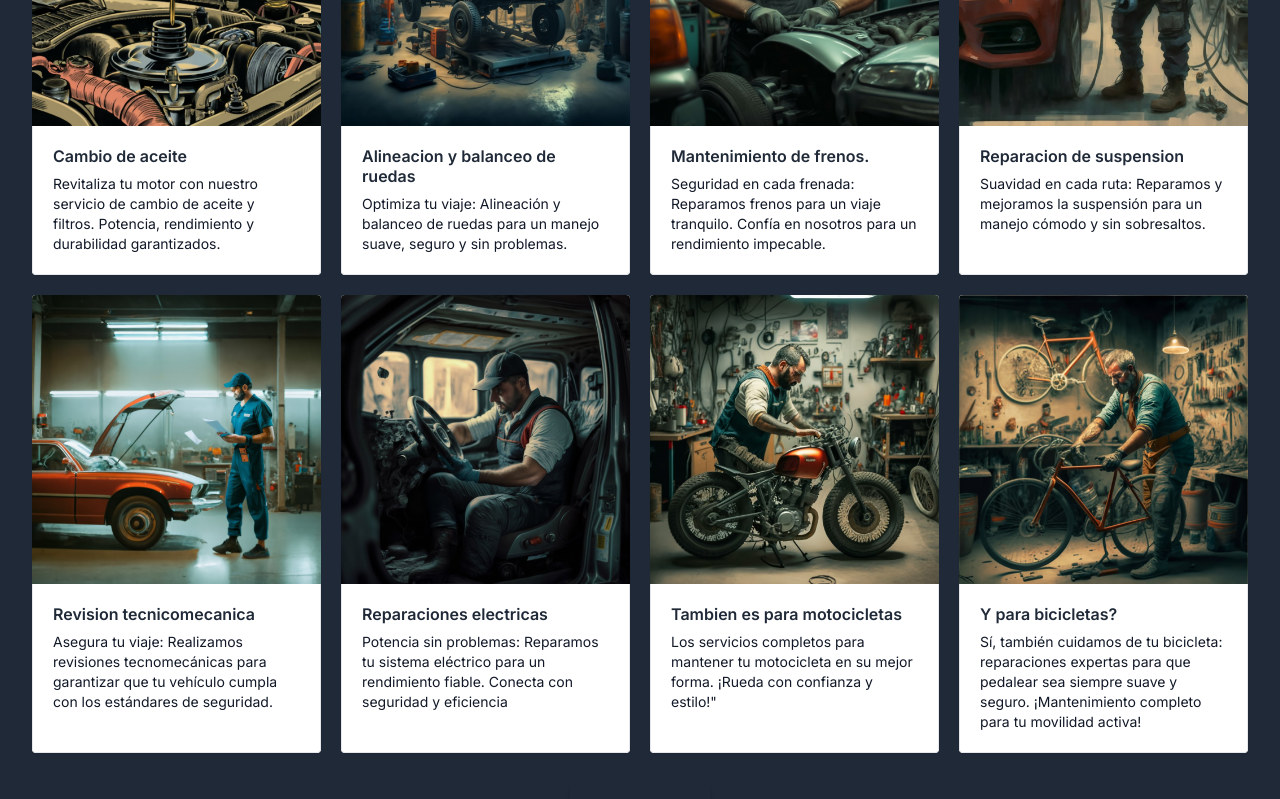
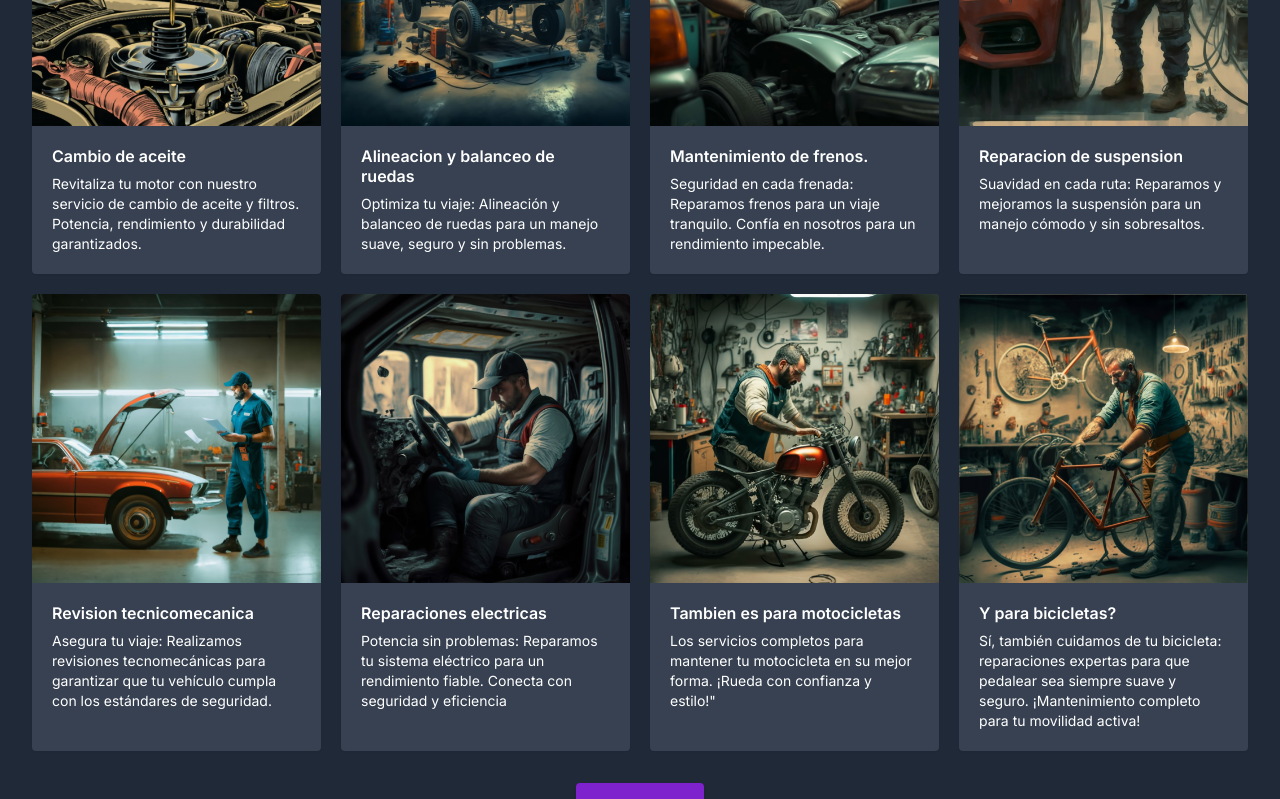
Before and after one commit to MrError2003/parking_managerV2, a Next.js app: page /servicios in a window 1280 px wide. Shown: the part 1560-2359 px from the top of the page. Built offline with nearby package versions, Linux system fonts and the light colour scheme.

Commit message:
nov29 ultimos

```diff
--- a/src/app/components/Mecanic.jsx
+++ b/src/app/components/Mecanic.jsx
@@ -44,7 +44,7 @@ export const Mecanic = () => {
                 <div
                     href="/"
                     aria-label="View Item"
-                    className="inline-block overflow-hidden duration-300 transform bg-white rounded shadow-sm hover:-translate-y-2"
+                    className="inline-block overflow-hidden duration-300 transform bg-gray-700 rounded shadow-sm hover:-translate-y-2"
                 >
                     <div className="flex flex-col h-full">
                         <Image
@@ -53,12 +53,12 @@ export const Mecanic = () => {
                             height={200}
                             alt="Picture of the author"
                         />
-                        <div className="flex-grow border border-t-0 rounded-b">
+                        <div className="flex-grow rounded-b">
                             <div className="p-5">
-                                <h6 className="text-gray-800 mb-2 font-semibold leading-5">
+                                <h6 className="text-white mb-2 font-semibold leading-5">
                                     Cambio de aceite
                                 </h6>
-                                <p className="text-sm text-gray-900">
+                                <p className="text-sm text-white">
                                 Revitaliza tu motor con nuestro servicio de cambio
                                 de aceite y filtros. Potencia, rendimiento y durabilidad garantizados.
                                 </p>
@@ -69,7 +69,7 @@ export const Mecanic = () => {
                 <div
                     href="/"
                     aria-label="View Item"
-                    className="inline-block overflow-hidden duration-300 transform bg-white rounded shadow-sm hover:-translate-y-2"
+                    className="inline-block overflow-hidden duration-300 transform bg-gray-700 rounded shadow-sm hover:-translate-y-2"
                 >
                     <div className="flex flex-col h-full">
                         <Image
@@ -78,12 +78,12 @@ export const Mecanic = () => {
                             height={200}
                             alt="Picture of the author"
                         />
-                        <div className="flex-grow border border-t-0 rounded-b">
+                        <div className="flex-grow rounded-b">
                             <div className="p-5">
-                                <h6 className="text-gray-800 mb-2 font-semibold leading-5">
+                                <h6 className="text-white mb-2 font-semibold leading-5">
                                     Alineacion y balanceo de ruedas
                                 </h6>
-                                <p className="text-sm text-gray-900">
+                                <p className="text-sm text-white">
                                 Optimiza tu viaje: Alineación y balanceo de ruedas
                                 para un manejo suave, seguro y sin problemas.
                                 </p>
@@ -94,7 +94,7 @@ export const Mecanic = () => {
                 <div
                     href="/"
                     aria-label="View Item"
-                    className="inline-block overflow-hidden duration-300 transform bg-white rounded shadow-sm hover:-translate-y-2"
+                    className="inline-block overflow-hidden duration-300 transform bg-gray-700 rounded shadow-sm hover:-translate-y-2"
                 >
                     <div className="flex flex-col h-full">
                         <Image
@@ -103,12 +103,12 @@ export const Mecanic = () => {
                             height={200}
                             alt="Picture of the author"
                         />
-                        <div className="flex-grow border border-t-0 rounded-b">
+                        <div className="flex-grow rounded-b">
                             <div className="p-5">
-                                <h6 className="text-gray-800 mb-2 font-semibold leading-5">
+                                <h6 className="text-white mb-2 font-semibold leading-5">
                                     Mantenimiento de frenos.
                                 </h6>
-                                <p className="text-sm text-gray-900">
+                                <p className="text-sm text-white">
                                 Seguridad en cada frenada: Reparamos frenos para un viaje
                                 tranquilo. Confía en nosotros para un rendimiento impecable.
                                 </p>
@@ -119,7 +119,7 @@ export const Mecanic = () => {
                 <div
                     href="/"
                     aria-label="View Item"
-                    className="inline-block overflow-hidden duration-300 transform bg-white rounded shadow-sm hover:-translate-y-2"
+                    className="inline-block overflow-hidden duration-300 transform bg-gray-700 rounded shadow-sm hover:-translate-y-2"
                 >
                     <div className="flex flex-col h-full">
                         <Image
@@ -128,12 +128,12 @@ export const Mecanic = () => {
                             height={200}
                             alt="Picture of the author"
                         />
-                        <div className="flex-grow border border-t-0 rounded-b">
+                        <div className="flex-grow rounded-b">
                             <div className="p-5">
-                                <h6 className="text-gray-800 mb-2 font-semibold leading-5">
+                                <h6 className="text-white mb-2 font-semibold leading-5">
                                     Reparacion de suspension
                                 </h6>
-                                <p className="text-sm text-gray-900">
+                                <p className="text-sm text-white">
                                 Suavidad en cada ruta: Reparamos y mejoramos la
                                 suspensión para un manejo cómodo y sin sobresaltos.
                                 </p>
@@ -144,7 +144,7 @@ export const Mecanic = () => {
                 <div
                     href="/"
                     aria-label="View Item"
-                    className="inline-block overflow-hidden duration-300 transform bg-white rounded shadow-sm hover:-translate-y-2"
+                    className="inline-block overflow-hidden duration-300 transform bg-gray-700 rounded shadow-sm hover:-translate-y-2"
                 >
                     <div className="flex flex-col h-full">
                         <Image
@@ -153,12 +153,12 @@ export const Mecanic = () => {
                             height={200}
                             alt="Picture of the author"
                         />
-                        <div className="flex-grow border border-t-0 rounded-b">
+                        <div className="flex-grow rounded-b">
                             <div className="p-5">
-                                <h6 className="text-gray-800 mb-2 font-semibold leading-5">
+                                <h6 className="text-white mb-2 font-semibold leading-5">
                                     Revision tecnicomecanica
                                 </h6>
-                                <p className="text-sm text-gray-900">
+                                <p className="text-sm text-white">
                                 Asegura tu viaje: Realizamos revisiones tecnomecánicas
                                 para garantizar que tu vehículo cumpla con los estándares de seguridad.
                                 </p>
@@ -169,7 +169,7 @@ export const Mecanic = () => {
                 <div
                     href="/"
                     aria-label="View Item"
-                    className="inline-block overflow-hidden duration-300 transform bg-white rounded shadow-sm hover:-translate-y-2"
+                    className="inline-block overflow-hidden duration-300 transform bg-gray-700 rounded shadow-sm hover:-translate-y-2"
                 >
                     <div className="flex flex-col h-full">
                         <Image
@@ -178,12 +178,12 @@ export const Mecanic = () => {
                             height={200}
                             alt="Picture of the author"
                         />
-                        <div className="flex-grow border border-t-0 rounded-b">
+                        <div className="flex-grow rounded-b">
                             <div className="p-5">
-                                <h6 className="text-gray-800 mb-2 font-semibold leading-5">
+                                <h6 className="text-white mb-2 font-semibold leading-5">
                                     Reparaciones electricas
                                 </h6>
-                                <p className="text-sm text-gray-900">
+                                <p className="text-sm text-white">
                                 Potencia sin problemas: Reparamos tu sistema eléctrico
                                 para un rendimiento fiable. Conecta con seguridad y eficiencia
                                 </p>
@@ -194,7 +194,7 @@ export const Mecanic = () => {
                 <div
                     href="/"
                     aria-label="View Item"
-                    className="inline-block overflow-hidden duration-300 transform bg-white rounded shadow-sm hover:-translate-y-2"
+                    className="inline-block overflow-hidden duration-300 transform bg-gray-700 rounded shadow-sm hover:-translate-y-2"
                 >
                     <div className="flex flex-col h-full">
                         <Image
@@ -203,12 +203,12 @@ export const Mecanic = () => {
                             height={200}
                             alt="Picture of the author"
                         />
-                        <div className="flex-grow border border-t-0 rounded-b">
+                        <div className="flex-grow rounded-b">
                             <div className="p-5">
-                                <h6 className="text-gray-800 mb-2 font-semibold leading-5">
+                                <h6 className="text-white mb-2 font-semibold leading-5">
                                     Tambien es para motocicletas
                                 </h6>
-                                <p className="text-sm text-gray-900">
+                                <p className="text-sm text-white">
                                 Los servicios completos para mantener tu motocicleta
                                 en su mejor forma. ¡Rueda con confianza y estilo!"
                                 </p>
@@ -219,7 +219,7 @@ export const Mecanic = () => {
                 <div
                     href="/"
                     aria-label="View Item"
-                    className="inline-block overflow-hidden duration-300 transform bg-white rounded shadow-sm hover:-translate-y-2"
+                    className="inline-block overflow-hidden duration-300 transform bg-gray-700 rounded shadow-sm hover:-translate-y-2"
                 >
                     <div className="flex flex-col h-full">
                         <Image
@@ -228,12 +228,12 @@ export const Mecanic = () => {
                             height={200}
                             alt="Picture of the author"
                         />
-                        <div className="flex-grow border border-t-0 rounded-b">
+                        <div className="flex-grow rounded-b">
                             <div className="p-5">
-                                <h6 className="text-gray-800 mb-2 font-semibold leading-5">
+                                <h6 className="text-white mb-2 font-semibold leading-5">
                                     Y para bicicletas?
                                 </h6>
-                                <p className="text-sm text-gray-900">
+                                <p className="text-sm text-white">
                                 Sí, también cuidamos de tu bicicleta: reparaciones expertas para que pedalear
                                 sea siempre suave y seguro. ¡Mantenimiento completo para tu movilidad activa!
                                 </p>
@@ -245,9 +245,9 @@ export const Mecanic = () => {
             <div className="text-center">
                 <a
                     href="/"
-                    className="inline-flex items-center justify-center w-full h-12 px-6 font-medium tracking-wide text-white transition duration-200 rounded shadow-md md:w-auto bg-deep-purple-accent-400 hover:bg-deep-purple-accent-700 focus:shadow-outline focus:outline-none"
+                    className="inline-flex items-center justify-center w-full h-12 px-6 font-medium tracking-wide text-white transition duration-200 rounded shadow-md md:w-auto bg-purple-700 hover:bg-purple-800 focus:shadow-outline focus:outline-none"
                 >
-                    Learn more
+                    Reserva...
                 </a>
             </div>
         </div>
```
